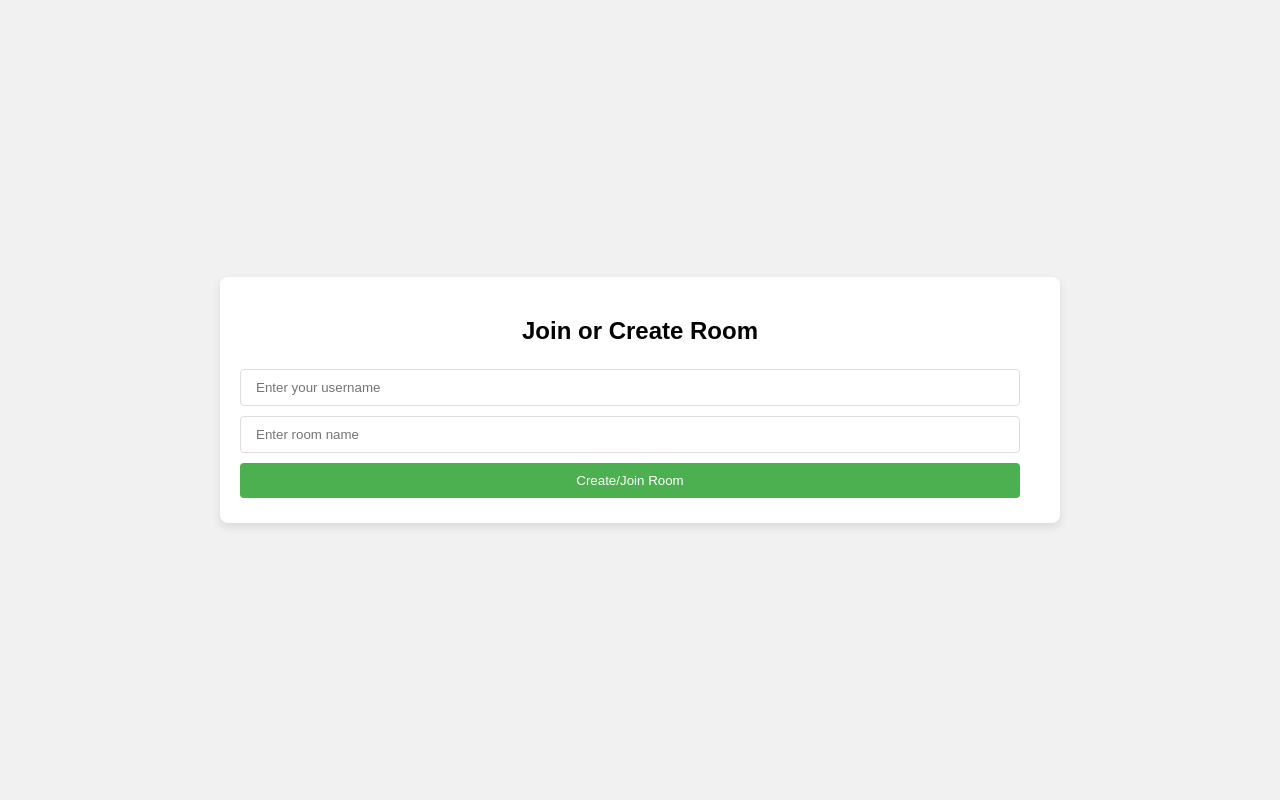
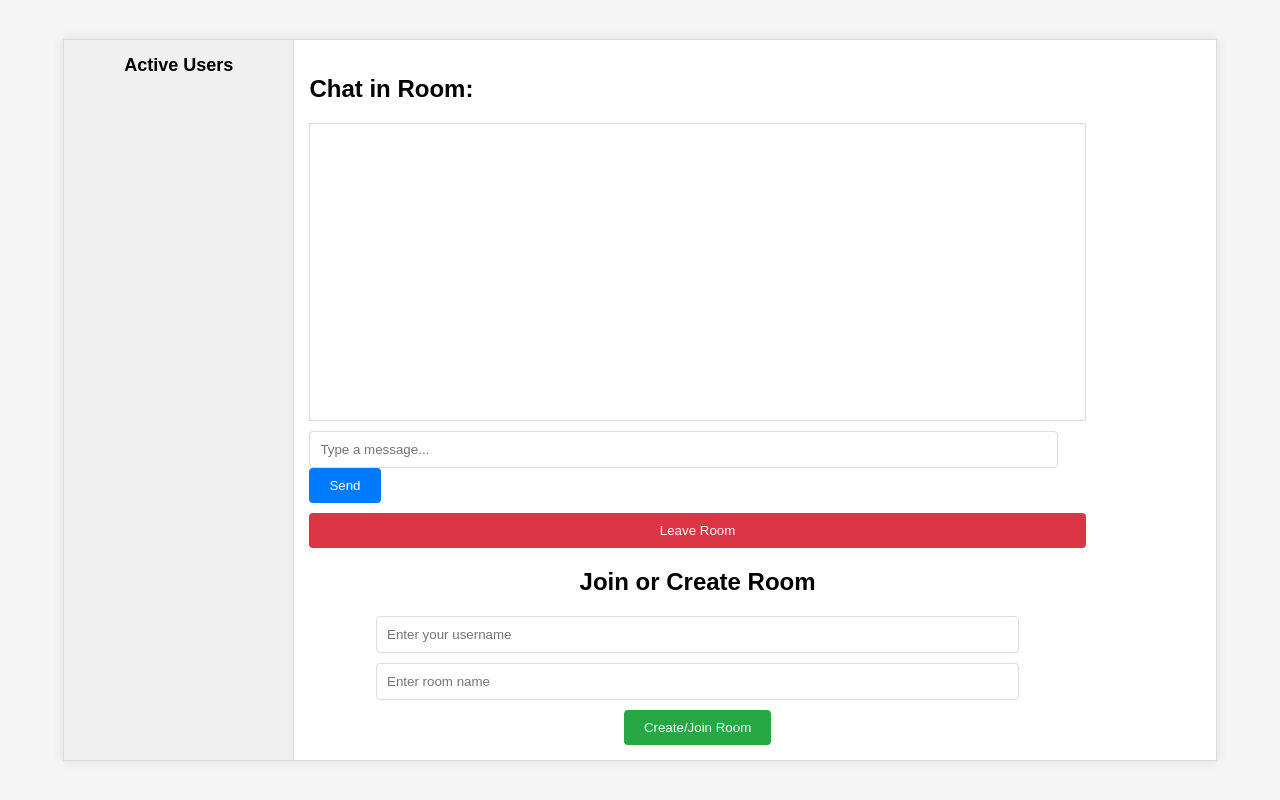
Before and after one commit to Abhishek82210/ChatApp, a website: page public/index.html in a window 1280 px wide. Drawn offline with nearby package versions, Linux system fonts and the light colour scheme; no server answers.

Commit message:
final commit

```diff
--- a/public/app.js
+++ b/public/app.js
@@ -22,14 +22,9 @@ roomForm.addEventListener("submit", (e) => {
   const roomName = roomNameInput.value.trim();
 
   if (username && roomName) {
-    // Emit a joinRoom event with the username and room name
     socket.emit("joinRoom", { username, roomName });
-
-    // Hide room selection form and show chat screen
     roomSelectionScreen.classList.add("hidden");
     chatScreen.classList.remove("hidden");
-
-    // Set the room title in the chat screen
     roomNameTitle.textContent = roomName;
   }
 });
--- a/public/index.html
+++ b/public/index.html
@@ -8,7 +8,26 @@
   <script src="/socket.io/socket.io.js"></script>
 </head>
 <body>
+  <div class="chat-container">
+    <!-- Active Users Box -->
+    <aside id="active-users-box">
+      <h3>Active Users</h3>
+      <ul id="active-users"></ul>
+    </aside>
 
+    <!-- Chat Box -->
+    <section id="chat-box">
+      <div id="chat-screen" class="chat-screen hidden">
+        <h2>Chat in Room: <span id="room-name-title"></span></h2>
+        <div id="messages" class="messages"></div>
+        <form id="chat-form">
+          <input type="text" id="message-input" placeholder="Type a message..." required />
+          <button type="submit">Send</button>
+        </form>
+        <button id="leave-room">Leave Room</button>
+      </div>
+
+      <!-- Room Selection Screen -->
       <div id="room-selection" class="room-selection">
         <h2>Join or Create Room</h2>
         <form id="room-form">
@@ -17,16 +36,7 @@
           <button type="submit">Create/Join Room</button>
         </form>
       </div>
-
-  <div id="chat-screen" class="chat-screen hidden">
-    <h2>Chat in Room: <span id="room-name-title"></span></h2>
-    <div id="messages" class="messages"></div>
-    <ul id="active-users"></ul>
-    <form id="chat-form">
-      <input type="text" id="message-input" placeholder="Type a message..." required />
-      <button type="submit">Send</button>
-    </form>
-    <button id="leave-room">Leave Room</button>
+    </section>
   </div>
 
   <script src="app.js"></script>
--- a/public/styles.css
+++ b/public/styles.css
@@ -1,96 +1,155 @@
+/* General Reset */
 body {
+  margin: 0;
   font-family: Arial, sans-serif;
   display: flex;
   justify-content: center;
   align-items: center;
   height: 100vh;
-  margin: 0;
-  background-color: #f1f1f1;
+  background-color: #f5f5f5;
 }
 
-.hidden {
-  display: none;
+/* Chat Container */
+.chat-container {
+  display: flex;
+  width: 90%;
+  max-width: 1200px;
+  height: 90vh;
+  background: white;
+  border: 1px solid #ddd;
+  box-shadow: 0 0 10px rgba(0, 0, 0, 0.1);
 }
 
-.room-selection, .chat-screen {
-  background-color: white;
-  padding: 20px;
-  border-radius: 8px;
-  box-shadow: 0 4px 10px rgba(0, 0, 0, 0.1);
-  width: 70%; /* Set the width to 70% of the screen width */
-  max-width: 800px; /* Set a maximum width so it doesn't stretch too much on large screens */
+/* Active Users Box */
+#active-users-box {
+  width: 20%;
+  background-color: #f0f0f0;
+  border-right: 1px solid #ddd;
+  padding: 15px;
+  box-sizing: border-box;
+  display: flex;
+  flex-direction: column;
 }
 
-h2 {
+#active-users-box h3 {
+  margin: 0 0 10px;
+  font-size: 18px;
   text-align: center;
 }
 
+#active-users {
+  list-style: none;
+  padding: 0;
+  margin: 0;
+}
+
+#active-users li {
+  font-weight: bold;
+  padding: 5px 0;
+  border-bottom: 1px solid #ddd;
+}
+
+/* Chat Box */
+#chat-box {
+  width: 70%;
+  display: flex;
+  flex-direction: column;
+  padding: 15px;
+  box-sizing: border-box;
+}
+
+#chat-screen {
+  display: flex;
+  flex-direction: column;
+  height: 100%;
+}
+
 #messages {
-  max-height: 300px;
-  overflow-y: scroll;
+  flex: 1;
+  overflow-y: auto;
+  border: 1px solid #ddd;
+  padding: 10px;
   margin-bottom: 10px;
 }
 
-.message {
-  background-color: #e7e7e7;
+#messages .message {
+  margin-bottom: 10px;
+}
+
+#message-input {
+  width: calc(100% - 50px);
   padding: 10px;
-  margin-bottom: 5px;
+  border: 1px solid #ddd;
   border-radius: 4px;
 }
 
-.message-header {
-  font-weight: bold;
+#chat-form button {
+  padding: 10px 20px;
+  background-color: #007bff;
+  color: white;
+  border: none;
+  border-radius: 4px;
+  cursor: pointer;
 }
 
-.message-body {
-  margin-top: 5px;
+#chat-form button:hover {
+  background-color: #0056b3;
 }
 
-.timestamp {
-  font-size: 0.8em;
-  color: #888;
+button#leave-room {
+  margin-top: 10px;
+  padding: 10px;
+  background-color: #dc3545;
+  color: white;
+  border: none;
+  border-radius: 4px;
+  cursor: pointer;
 }
 
-input[type="text"], button {
-  width: calc(100% - 20px); /* Subtract the padding from the width */
-  padding: 10px;
-  margin: 5px 0;
-  border-radius: 4px;
-  border: 1px solid #ddd;
-  box-sizing: border-box; /* Ensure padding is included in width calculation */
+button#leave-room:hover {
+  background-color: #a71d2a;
 }
 
-input[type="text"] {
-  padding-left: 15px; /* Ensures there's space on the left side */
+/* Room Selection */
+#room-selection {
+  text-align: center;
 }
 
-button {
-  background-color: #4CAF50;
+#room-selection input {
+  margin-bottom: 10px;
+  width: 80%;
+  padding: 10px;
+  border: 1px solid #ddd;
+  border-radius: 4px;
+}
+
+#room-selection button {
+  padding: 10px 20px;
+  background-color: #28a745;
   color: white;
   border: none;
+  border-radius: 4px;
+  cursor: pointer;
 }
 
-button:hover {
-  background-color: #45a049;
+#room-selection button:hover {
+  background-color: #218838;
 }
 
-#leave-room {
-  background-color: #f44336;
+/* Responsive Design */
+@media (max-width: 768px) {
+  .chat-container {
+    flex-direction: column;
+  }
+
+  #active-users-box {
+    width: 100%;
+    border-right: none;
+    border-bottom: 1px solid #ddd;
+    padding: 10px;
+  }
+
+  #chat-box {
+    width: 100%;
+  }
 }
-
-#leave-room:hover {
-  background-color: #e53935;
-}
-/* Add styles for the active users list */
-#active-users {
-  margin: 10px 0;
-  padding: 0;
-  list-style-type: none;
-  border-top: 1px solid #ddd;
-  border-bottom: 1px solid #ddd;
-}
-
-#active-users li {
-  padding: 5px 0;
-  border-bottom: 1px solid #ddd;
-}
```
Lines whose indentation alone changed are shown as unchanged.
